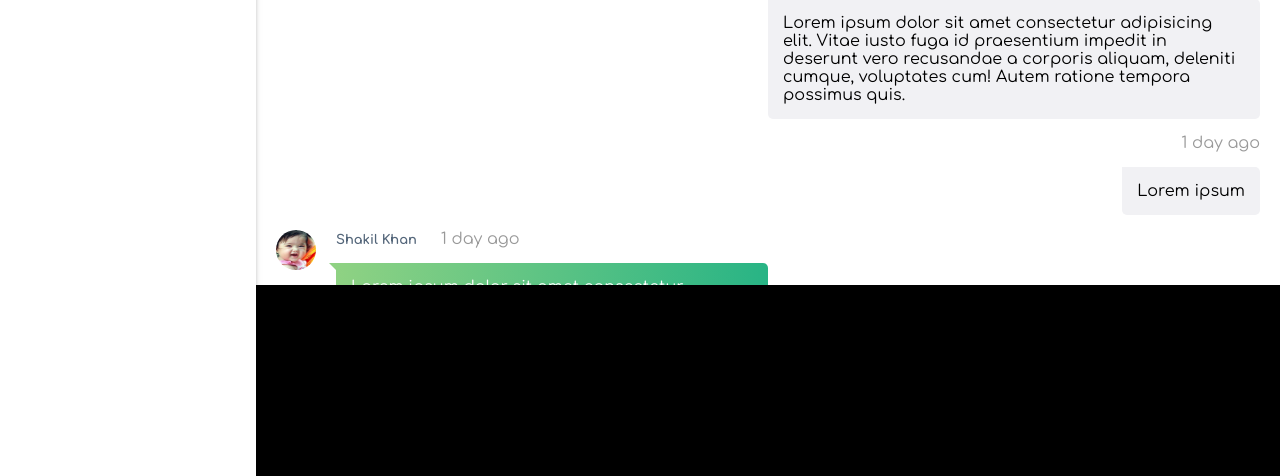
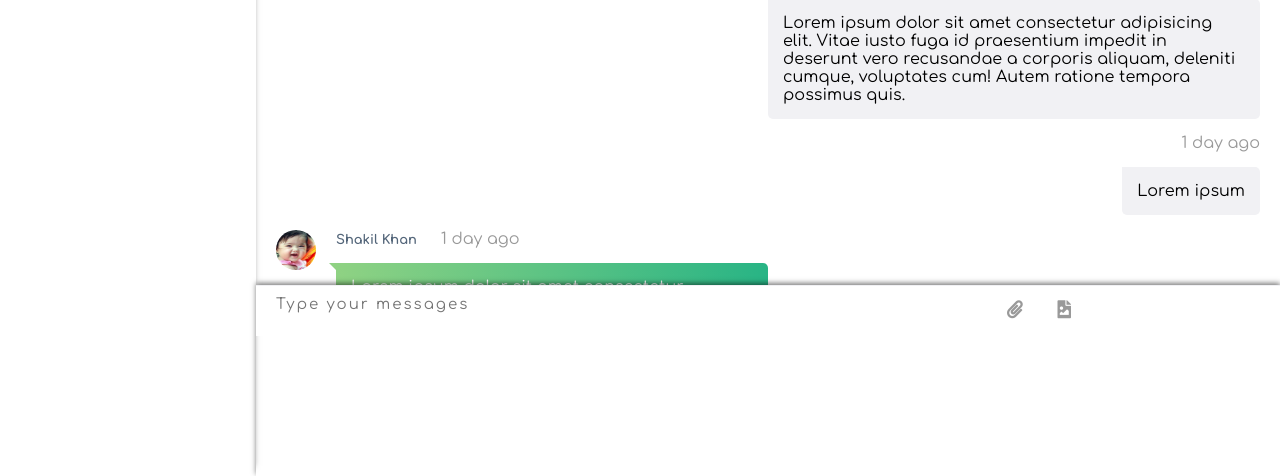
Before and after one commit to BOBKOVSERGEY/udemyChart, a PHP site: page / in a window 1280 px wide. Shown: the part 796-1272 px from the top of the page. Run offline with PHP 8.4, Linux system fonts and the light colour scheme.

Commit message:
textarea uplodfile

```diff
--- a/assets/css/chat-area.css
+++ b/assets/css/chat-area.css
@@ -6,9 +6,3 @@
 #right-area {
   width: 80%;
 }
-
-.chat-form {
-  width: 100%;
-  height: 15vh;
-  background-color: black;
-}
--- /dev/null
+++ b/assets/css/chat-form.css
@@ -0,0 +1,54 @@
+.chat-form {
+  width: 100%;
+  height: 15vh;
+  border-top: 1px solid var(--color-silver-3);
+  box-shadow: 0 -2px 5px rgba(0,0,0,.5);
+  position: relative;
+}
+
+.chat-container {
+  display: flex;
+}
+
+.form-input {
+  width: 50%;
+}
+
+.textarea-control {
+  width: 100%;
+  border:0;
+  padding: 1rem 2rem;
+  height: 5rem;
+  resize: none;
+}
+.textarea-control:focus {
+  outline: none;
+}
+
+.files-upload {
+  display: none;
+}
+
+#upload-label {
+  width: 100%;
+  height: 5rem;
+  line-height: 5rem;
+  text-align: center;
+  display: block;
+}
+
+#upload-label:hover {
+  cursor: pointer;
+}
+
+.fa-uploads {
+  font-size: 1.8rem;
+  margin-left: 3rem;
+  color: var(--color-silver-4);
+}
+
+::-webkit-input-placeholder {
+  font-family: 'Comfortaa';
+  font-size: 1.5rem;
+  letter-spacing: 2px;
+}
--- a/assets/css/style.css
+++ b/assets/css/style.css
@@ -5,3 +5,4 @@
 @import "sidebar.css";
 @import "messages.css";
 @import "scrollbar.css";
+@import "chat-form.css";
--- a/index.php
+++ b/index.php
@@ -133,7 +133,15 @@
         </div>
       </div>
       <div class="chat-form">
-
+        <div class="chat-container">
+          <div class="form-input">
+            <textarea class="textarea-control" placeholder="Type your messages" name="" id="" cols="30" rows="10"></textarea>
+          </div>
+          <div class="form-input">
+            <label for="upload-files" id="upload-label"><i class="fas fa-paperclip fa-uploads"></i> <i class="fas fa-file-image fa-uploads"></i></label>
+            <input type="file" name="file" id="upload-files" class="files-upload">
+          </div>
+        </div>
       </div>
     </section>
   </div>
```
